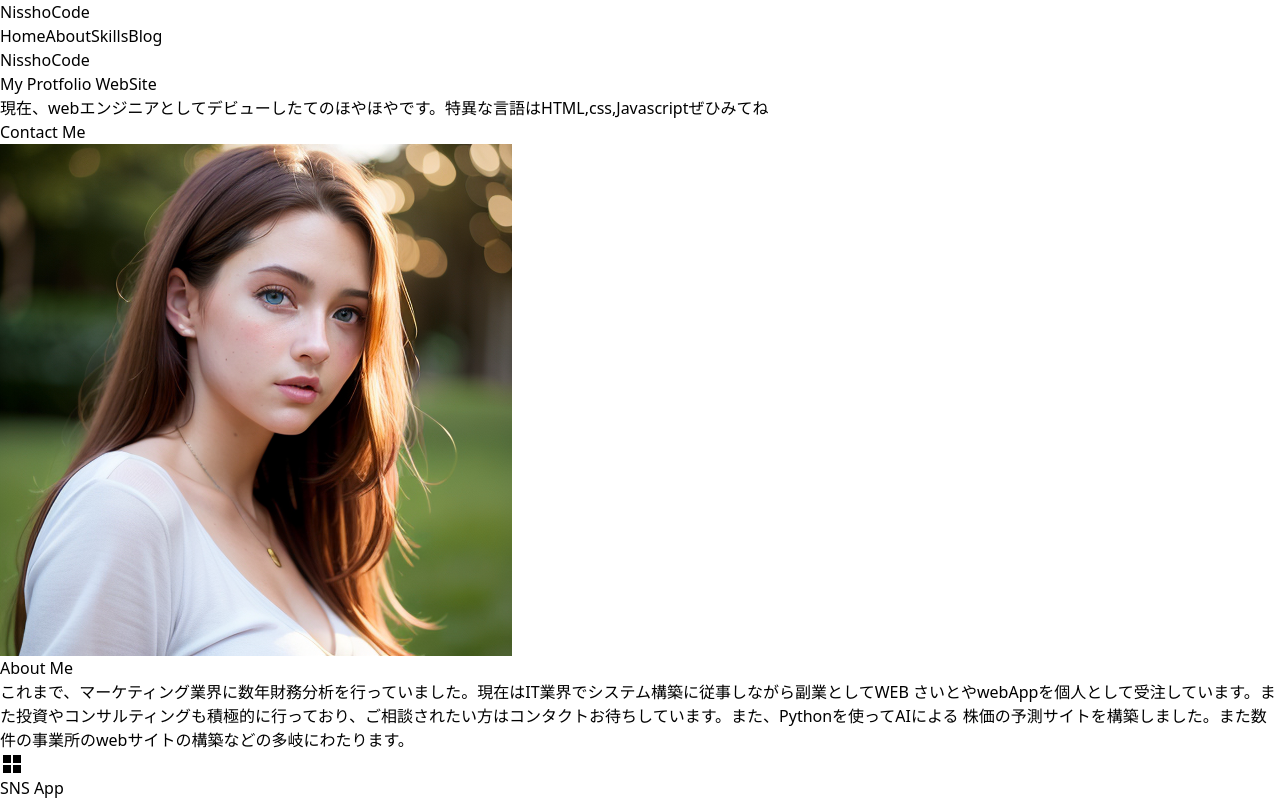
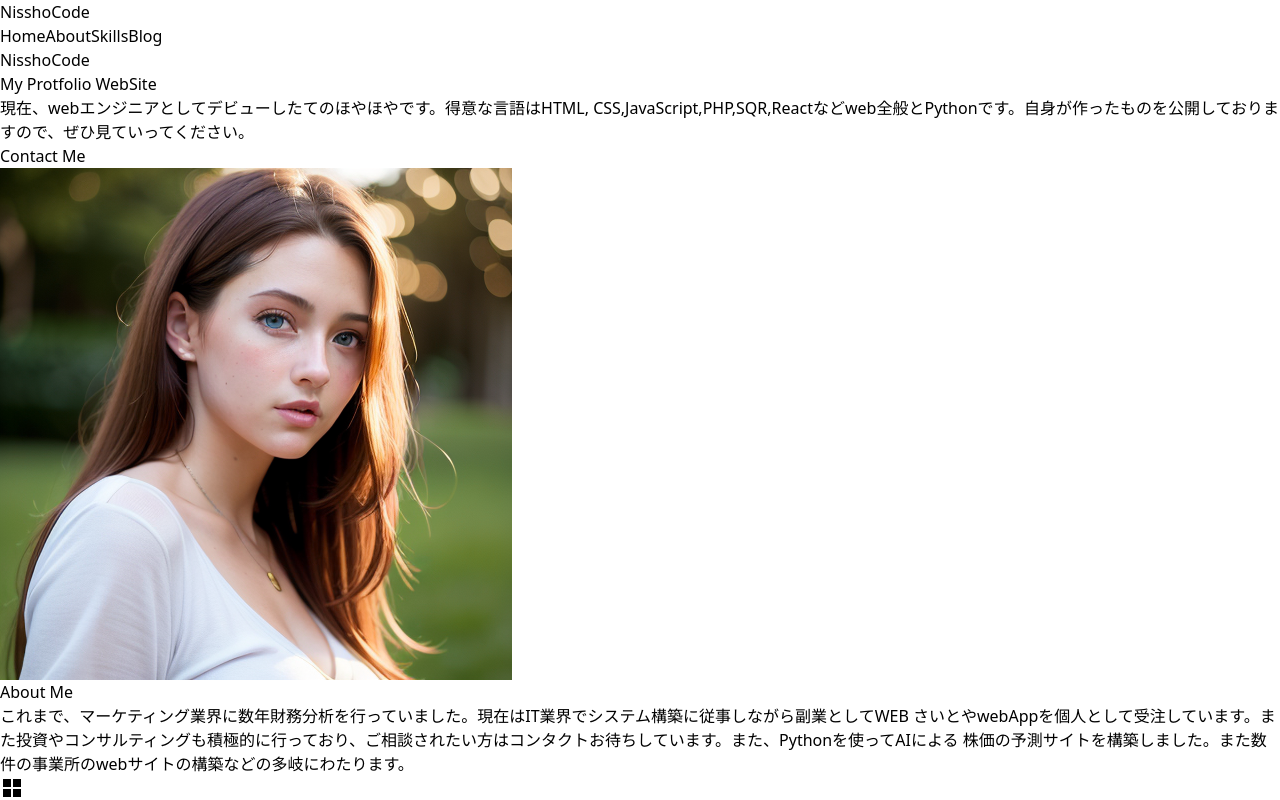
Before and after one commit to nagnagashi/portfolio, a React (Vite) app: page / in a window 1280 px wide. Shown: the top 800 px of the page. Built offline with nearby package versions, Linux system fonts and the light colour scheme.

Commit message:
3nd commit

```diff
--- a/src/App.jsx
+++ b/src/App.jsx
@@ -27,7 +27,8 @@ function App() {
             <h1 className='text-3xl sm:text-6xl text-gray-900 font-medium md-4'>NisshoCode<br />
               My Protfolio WebSite</h1>
             <p className='md-8 leading-relaxed'>
-              現在、webエンジニアとしてデビューしたてのほやほやです。特異な言語はHTML,css,Javascriptぜひみてね</p>
+              現在、webエンジニアとしてデビューしたてのほやほやです。得意な言語はHTML,
+              CSS,JavaScript,PHP,SQR,Reactなどweb全般とPythonです。自身が作ったものを公開しておりますので、ぜひ見ていってください。</p>
             <button className='text-white bg-green-500 py-2 px-6 border-0 rounded text-lg hover:bg-green-600 duration-300'>Contact Me</button>
           </div>
           <div className='md:w-1/2 lg:max-w-lg w-5/6'>
```
